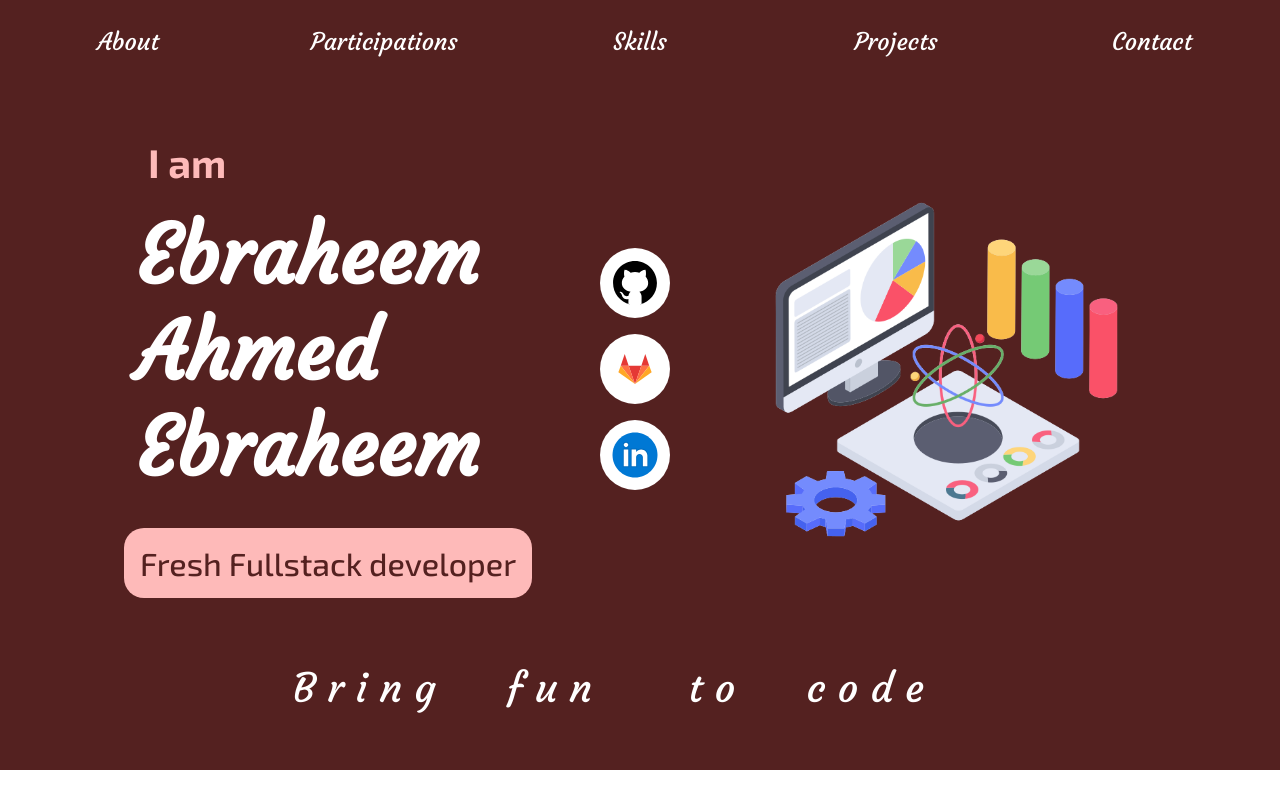
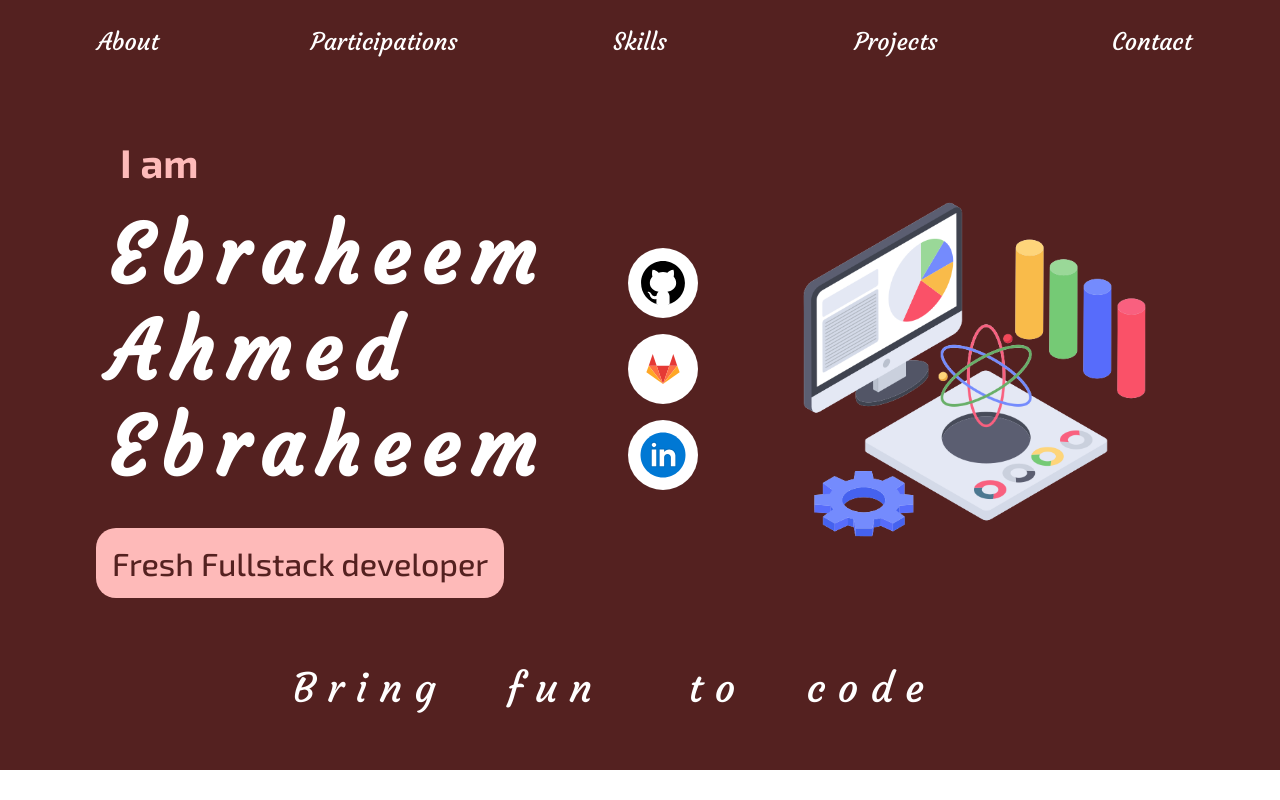
Before and after one commit to EbraheemTammam/Portfolio, a plain HTML site: page index.html in a window 1280 px wide. Shown: the top 800 px of the page. Drawn offline with Linux system fonts and the light colour scheme.

Commit message:
my-name animatiion

```diff
--- a/css/landing.css
+++ b/css/landing.css
@@ -10,10 +10,38 @@
     color: #FEBAB9;
     font-weight: bold;
 }
-.my-name h1
+.my-name
 {
     font-size: 500%;
     font-weight: bold;
+    overflow: hidden;
+    border-right: .15em solid #FEBAB9;
+    white-space: nowrap;
+    letter-spacing: .15em;
+    animation:
+      typing 3.5s steps(30, end),
+      blink-caret .75s step-end infinite;
+}
+@keyframes typing
+{
+    from { width: 0 }
+    to { width: 100% }
+}
+@keyframes blink-caret
+{
+    from, to { border-color: transparent }
+    50% { border-color: #FEBAB9; }
+}
+.my-name::after
+{
+    content: "";
+    animation: blink-caret 0.75s step-end infinite;
+}
+.my-name.typing-done
+{
+    border-right: none;
+    animation: none;
+    overflow: visible;
 }
 .description h2
 {
@@ -55,7 +83,7 @@
         padding-left: 1rem !important;
         padding-right: 1rem !important;
     }
-    .my-name h1
+    .my-name-container h1
     {
         font-size: 350%;
     }
@@ -74,7 +102,7 @@
     {
         padding: 1rem;
     }
-    .my-name h1
+    .my-name-container h1
     {
         font-size: 4em;
     }
--- a/index.html
+++ b/index.html
@@ -52,12 +52,12 @@
         <section class="landing background-color-main p-2 p-lg-5 courgette-regular">
             <!-- My Name & Figure -->
             <div class="row gap-3 m-0 mt-lg-3 justify-content-center align-items-center">
-                <div class="col-5 titles p-5 p-lg-0">
+                <div class="col-5 titles p-4 p-lg-0">
                     <div class="row m-0">
                         <span class="exo-2-font">I am</span>
                     </div>
-                    <div class="my-name row mt-3">
-                        <h1 class="color-white">Ebraheem <br> Ahmed <br> Ebraheem</h1>
+                    <div class="my-name-container row mt-3">
+                        <h1 class="color-white my-name">Ebraheem <br> Ahmed <br> Ebraheem</h1>
                     </div>
                     <div class="description row mt-4 exo-2-font">
                         <h2 class="color-main p-3">Fresh Fullstack developer</h2>
@@ -604,6 +604,7 @@
         </main>
         <!-- End Main -->
         <script src="js/bootstrap.bundle.min.js"></script>
+        <script src="js/stop-blink-caret.js"></script>
     </body>
     <!-- End Body -->
 </html>
--- /dev/null
+++ b/js/stop-blink-caret.js
@@ -0,0 +1,7 @@
+window.onload = function() {
+    const typewriter = document.querySelector('.my-name');
+
+    setTimeout(() => {
+      typewriter.classList.add('typing-done');
+    }, 3500);
+  };
```
